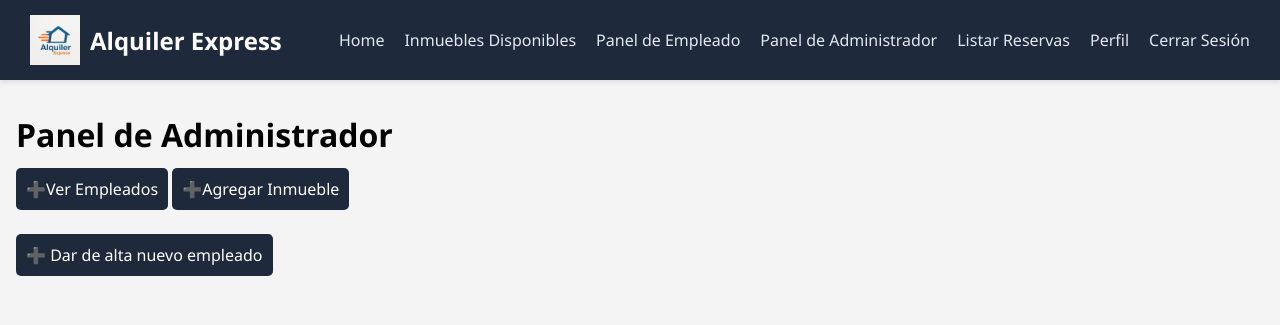
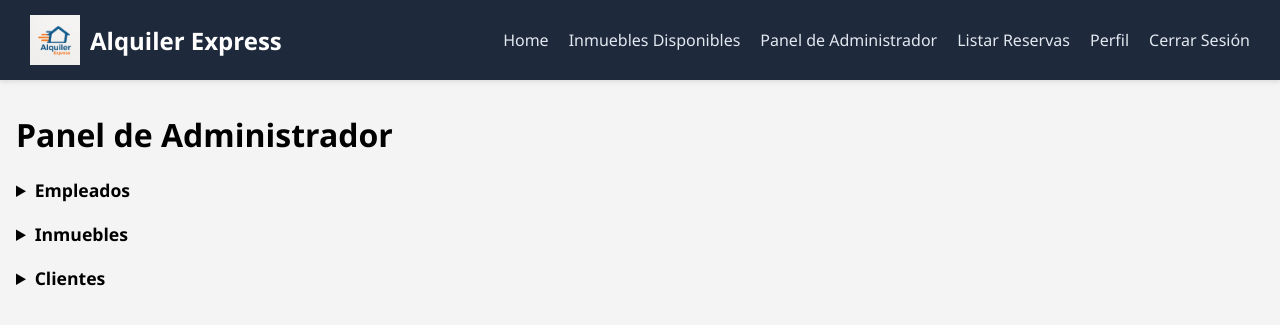
Before and after one commit to tomaspaoletti00/Ingenieria-de-Software-2, a Django app: page /usuarios/panel-admin in a window 1280 px wide. Shown: the top 325 px of the page. Run offline with Django 5.2, Linux system fonts and the light colour scheme; a user stored in the database is signed in.

Commit message:
Saque el panel de empleado y movi funciones al de admin, ahora esta divido por gestion

```diff
--- a/templates/base.html
+++ b/templates/base.html
@@ -18,9 +18,7 @@
                 <li><a href="/">Home</a></li>
 
                 <li><a href="/inmuebles/listaInmuebles">Inmuebles Disponibles</a></li>
-                {% if user.is_staff %}
-                    <li><a href="/usuarios/panel-emp">Panel de Empleado</a></li>
-                {% endif %}
+
                 {% if user.is_superuser %}
                     <li><a href="/usuarios/panel-admin">Panel de Administrador</a></li>
                 {% endif %}
--- a/templates/gestion_usuarios/panel-admin.html
+++ b/templates/gestion_usuarios/panel-admin.html
@@ -2,23 +2,50 @@
 {% load static %}
 {% block content %}
 
-<!DOCTYPE html>
-<html lang="en">
-<head>
-    <meta charset="UTF-8">
-    <meta name="viewport" content="width=device-width, initial-scale=1.0">
-    <title>Document</title>
-</head>
-<body>
-    <h1>Panel de Administrador</h1>
-    <div class="d-flex gap-2">
-    <a href="{% url 'lista-empleados' %}" style="padding: 10px; background-color: rgba(30, 41, 59, 1); color: white; border-radius: 5px; text-decoration: none;">➕Ver Empleados</a>
-    <a href="{% url 'formularioInmueble' %}" style="padding: 10px; background-color: rgba(30, 41, 59, 1); color: white; border-radius: 5px; text-decoration: none;">➕Agregar Inmueble</a>
+<h1>Panel de Administrador</h1>
+
+<style>
+    .admin-button {
+        display: inline-block;
+        padding: 10px;
+        background-color: rgba(30, 41, 59, 1);
+        color: white;
+        border-radius: 5px;
+        text-decoration: none;
+        margin: 5px 0;
+    }
+
+    details {
+        margin-bottom: 20px;
+    }
+
+    summary {
+        font-weight: bold;
+        font-size: 1.1rem;
+        cursor: pointer;
+    }
+</style>
+
+<details>
+    <summary>Empleados</summary>
+    <div class="d-flex flex-column">
+        <a href="{% url 'lista-empleados' %}" class="admin-button">Ver Empleados</a>
+        <a href="{% url 'alta_empleado' %}" class="admin-button">Dar de alta nuevo empleado</a>
     </div>
-    <br>
-    <br>
+</details>
 
-    <a href="{% url 'alta_empleado' %}" style="padding: 10px; background-color: rgba(30, 41, 59, 1); color: white; border-radius: 5px; text-decoration: none;">➕ Dar de alta nuevo empleado</a>
-</body>
-</html>
+<details>
+    <summary>Inmuebles</summary>
+    <div class="d-flex flex-column">
+        <a href="{% url 'formularioInmueble' %}" class="admin-button">Agregar Inmueble</a>
+    </div>
+</details>
+
+<details>
+    <summary>Clientes</summary>
+    <div class="d-flex flex-column">
+        <a href="{% url 'lista-clientes' %}" class="admin-button">Ver Clientes</a>
+    </div>
+</details>
+
 {% endblock %}
```
Also changed, not shown: db.sqlite3.
